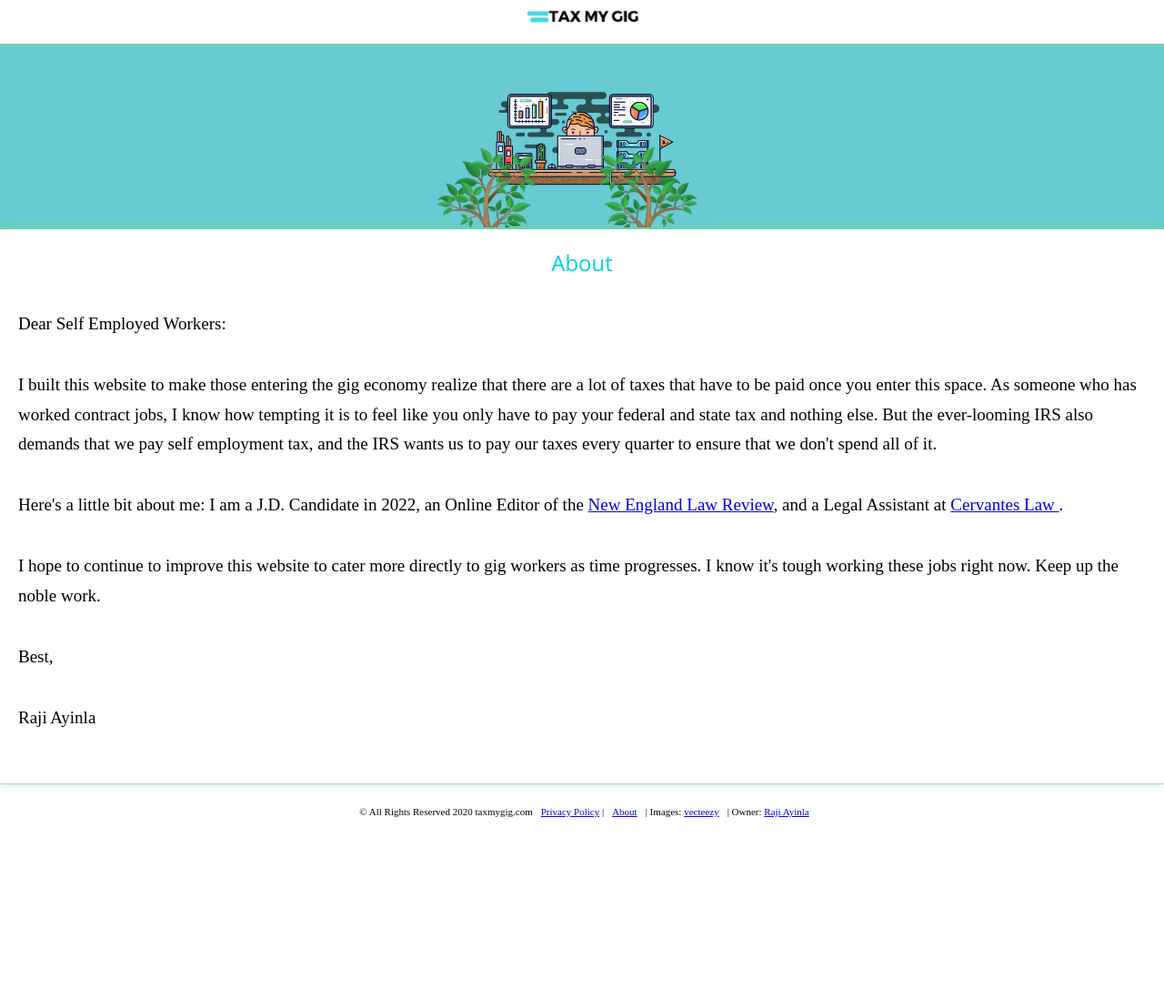
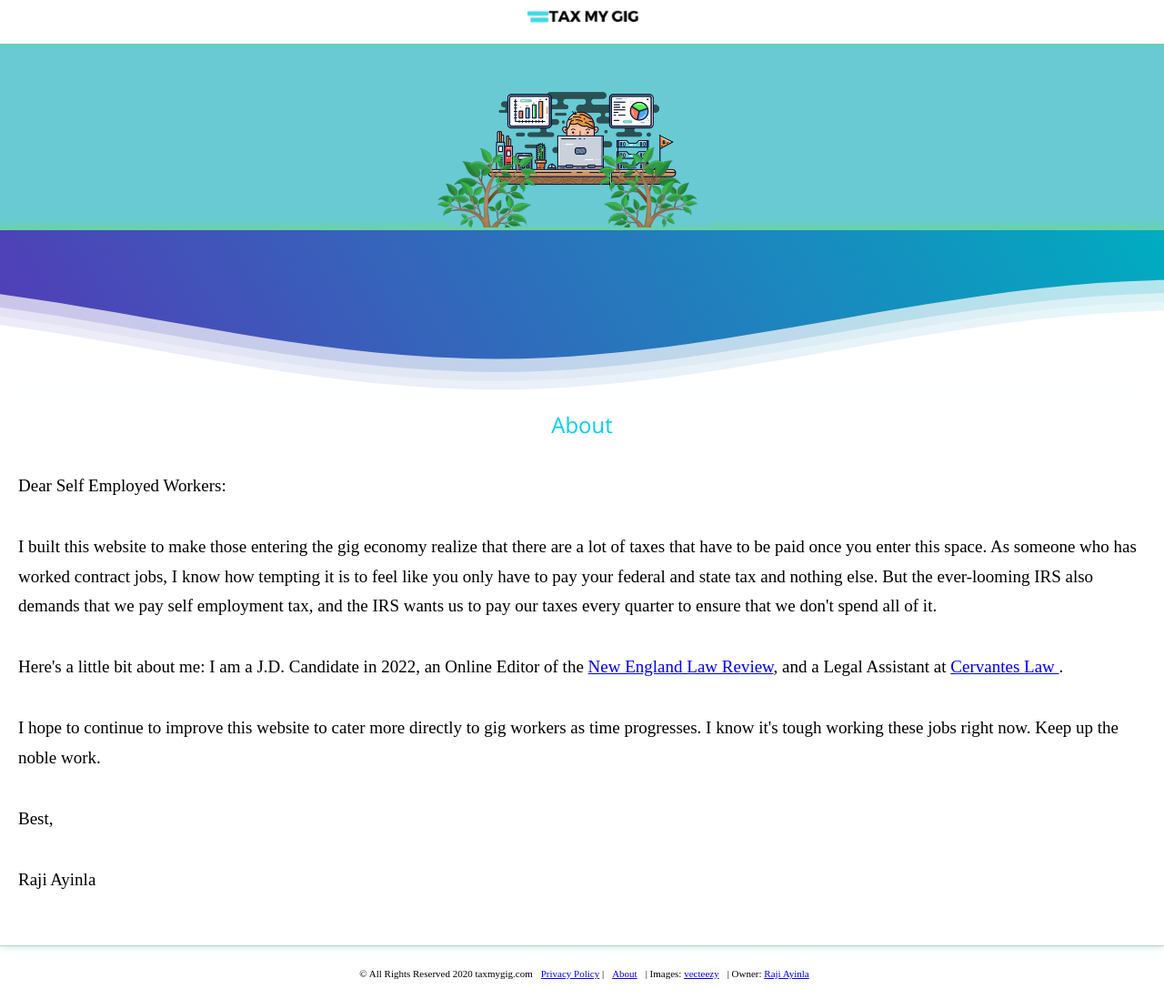
Before and after one commit to oblivionreb/oblivionreb.github.io, a Jekyll site: the page built from about.html, in a window 1280 px wide. Shown: the whole page at 91% size. Built offline with Jekyll 4.4.1, drawn with Linux system fonts in a browser that asks for light colours; nearby versions of some CDN libraries; before the commit the page ends 920 px from its top, so only the background shows below that.

Commit message:
Update about.html

```diff
--- a/about.html
+++ b/about.html
@@ -3,11 +3,42 @@
 permalink: /about/
 title: about
 ---
+ <div class="wave-header">
+<!--Content before waves-->
+<div class="inner-header flex">
 
-<div class="info">
+<!--Add text here-->
+
+</div>
+
+<!--Waves Container-->
+<div>
+<svg class="waves" xmlns="http://www.w3.org/2000/svg" xmlns:xlink="http://www.w3.org/1999/xlink"
+viewBox="0 24 150 28" preserveAspectRatio="none" shape-rendering="auto">
+<defs>
+<path id="gentle-wave" d="M-160 44c30 0 58-18 88-18s 58 18 88 18 58-18 88-18 58 18 88 18 v44h-352z" />
+</defs>
+<g class="parallax">
+<use xlink:href="#gentle-wave" x="48" y="0" fill="rgba(255,255,255,0.7" />
+<use xlink:href="#gentle-wave" x="48" y="3" fill="rgba(255,255,255,0.5)" />
+<use xlink:href="#gentle-wave" x="48" y="5" fill="rgba(255,255,255,0.3)" />
+<use xlink:href="#gentle-wave" x="48" y="7" fill="#fff" />
+</g>
+</svg>
+</div>
+<!--Waves end-->
+
+</div>
+<!--Header ends-->
+
+<!--Content starts-->
+
+<!--Content ends-->
+
+  <section class="info">
 <h2> About </h2>
+<p>Dear Self Employed Workers:</p>
 
-<p>Dear Self Employed Workers:</p>
 
 <p>I built this website to make those entering the gig economy realize that there are a lot of taxes that have to be paid once you enter this space. As someone who has worked contract jobs, I know how tempting it is to feel like you only have to pay your federal and state tax and nothing else. But the ever-looming IRS also demands that we pay self employment tax, and the IRS wants us to pay our taxes every quarter to ensure that we don't spend all of it.</p>
 
@@ -19,4 +50,4 @@
 
 <p>Raji Ayinla</p>
 
-</div>
+</section>
```
